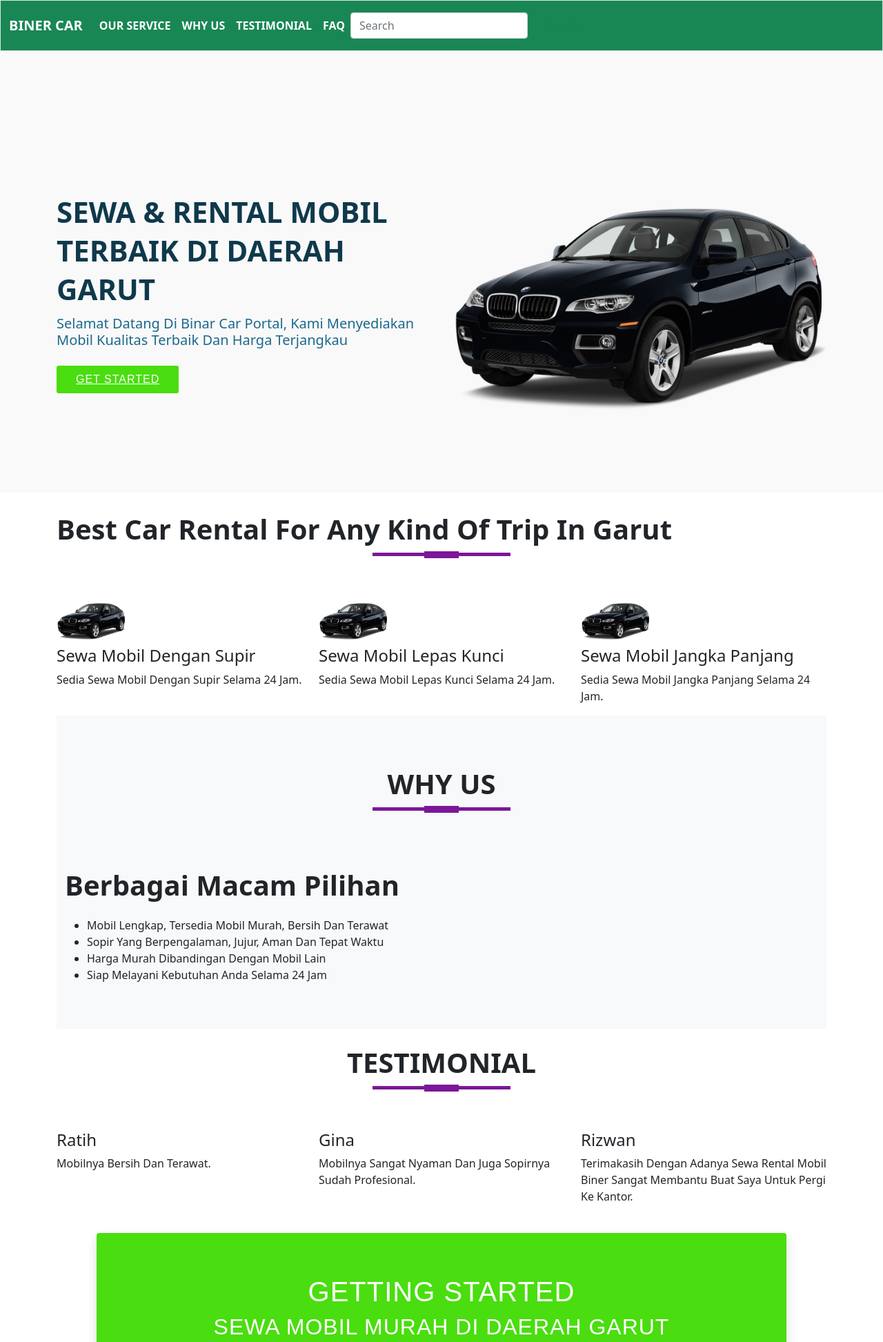
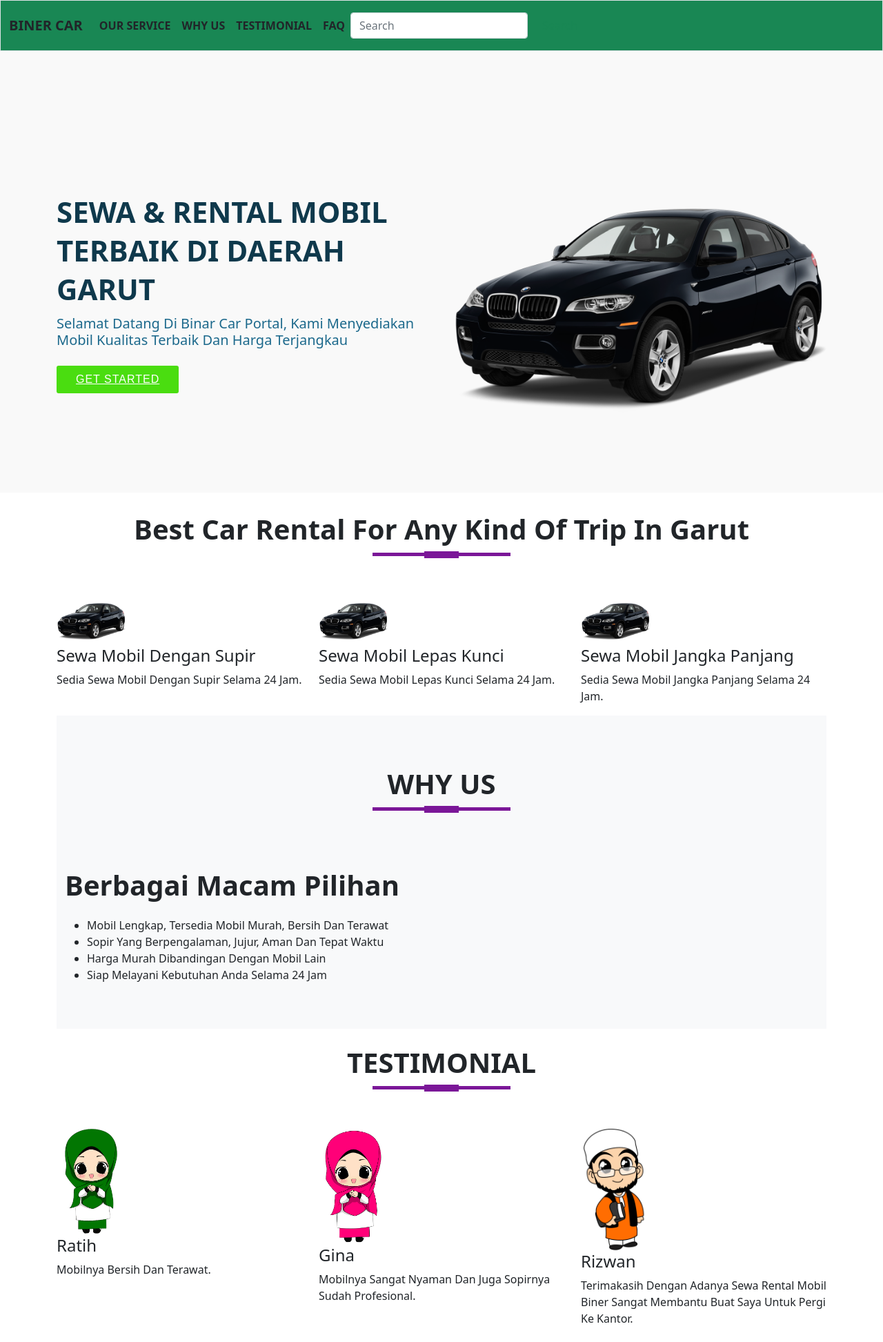
Before and after one commit to tetinj26/Challenge01, a plain HTML site: page index.html in a window 1280 px wide. Shown: the top 1945 px of the page at 69% size. Drawn offline with nearby package versions, Linux system fonts and the light colour scheme.

Commit message:
menambah fitur lanjutan

```diff
--- a/index.html
+++ b/index.html
@@ -26,7 +26,7 @@
   <nav class=" border navbar bg-success bg-opacitiy-10" data-bs-theme="light">
  <nav class="navbar navbar-expand-lg bg-success">
   <div class="container-fluid ">
-    <a class="navbar-brand text-white" href="#"><b>BINER CAR</b></a>
+    <a class="navbar-brand text-dark" href="#"><b>BINER CAR</b></a>
     <button class="navbar-toggler" type="button" data-bs-toggle="collapse" data-bs-target="#navbarSupportedContent" aria-controls="navbarSupportedContent" aria-expanded="false" aria-label="Toggle navigation">
       <span class="navbar-toggler-icon"></span>
     </button>
@@ -44,16 +44,16 @@
       </nav>
       <ul class="navbar-nav me-auto mb-2 mb-lg-0">
         <li class="nav-item">
-          <a class="nav-link active text-white" aria-current="page" href="#Service"><b>OUR SERVICE</b></a>
+          <a class="nav-link active text-dark" aria-current="page" href="#Service"><b>OUR SERVICE</b></a>
         </li>
         <li class="nav-item">
-          <a class="nav-link text-white" href="#WhyUs"><b>WHY US</b></a>
+          <a class="nav-link text-dark" href="#WhyUs"><b>WHY US</b></a>
         </li>
          <li class="nav-item">
-          <a class="nav-link text-white" href="#Testimonial"><b>TESTIMONIAL</b></a>
+          <a class="nav-link text-dark" href="#Testimonial"><b>TESTIMONIAL</b></a>
         </li>
          <li class="nav-item">
-          <a class="nav-link text-white" href="#Frequently Asked Question"><b>FAQ</b></a>
+          <a class="nav-link text-dark" href="#Frequently Asked Question"><b>FAQ</b></a>
          <li class="nav-item">
         </li>
         </li>
@@ -102,7 +102,7 @@
 
   <section id="Service">
   <div class="container text">
-  <h1 class="title md-4 mt-4 mb-6"><b>Best Car Rental For Any Kind Of Trip In Garut</b></h1>
+  <h1 class="title md-4 mt-4 mb-6 m-3 text-center"><b>Best Car Rental For Any Kind Of Trip In Garut</b></h1>
   <div class="row">
   <div class="col-md-4 service">
   <img src="image/hero-img.png" class="service-img">
@@ -146,17 +146,17 @@
     <h1 class="title text-center"><b>TESTIMONIAL</b></h1>
     <div class="row">
     <div class="col-md-4 service">
-    <img src="" class="service-img">
+    <img src="image/foto.png" class="service-img">
     <h4>Ratih</h4>
     <p>Mobilnya Bersih Dan Terawat.</p>
     </div>
     <div class="col-md-4 service">
-    <img src="" class="service-img">
+    <img src="image/muslim2.png" class="service-img">
     <h4>Gina</h4>
     <p>Mobilnya Sangat Nyaman Dan Juga Sopirnya Sudah Profesional.</p>
     </div>
     <div class="col-md-4 service">
-      <img src="" class="service-img">
+      <img src="image/ikhwan.png" class="service-img">
       <h4>Rizwan</h4>
       <p>Terimakasih Dengan Adanya Sewa Rental Mobil Biner Sangat Membantu Buat Saya Untuk Pergi Ke Kantor.</p>
       </div>
@@ -216,7 +216,7 @@
   <p>082118715793</p>
   <p>tetinurjanah0@gmail.com</p>
   </div>
-  <div class="col-md-4 footer-box">
+  <div class="col-md-4 footer-box d-grid gap-2">
   <p><b>EMAIL</b></p>
   <input type="email" class="form-control"placeholder="nurjanahteti0@gmail.com">
   <button type="button"class="btn btn-primary">Submit</button>
--- a/style/style.css
+++ b/style/style.css
@@ -56,7 +56,18 @@
       width: 50%;
     }
   }
-
+  .navbar-brand:hover{
+    background-color: #f8f9fa;
+    color: var(--text-color);
+    box-shadow: 5px 10px 30px rgb(211, 16, 16, 0.2);
+    border-radius: 4px;
+  }
+  .nav-item:hover{
+    background-color: #f8f9fa;
+    color: var(--text-color);
+    box-shadow: 5px 10px 30px rgb(245, 231, 231, 0.2);
+    border-radius: 4px;
+  }
   @media (max-width: 768px) {
     #hero h1 {
       font-size: 28px;
@@ -72,6 +83,7 @@
       width: 80%;
     }
   }
+  .nav-item:hoverh
   /*--------------------------------------------------------------
 #  Our Service
 --------------------------------------------------------------*/
@@ -236,7 +248,7 @@ padding: top 50px;
 }
 .social-img
 {
-  transition: 0.5s;
+  transition: 0.5sb    ;
 }
 .social-img a:hover
 {
```
Also changed, not shown: image/foto.png (added), image/ikhwan.png (added), image/muslim2.png (added).
